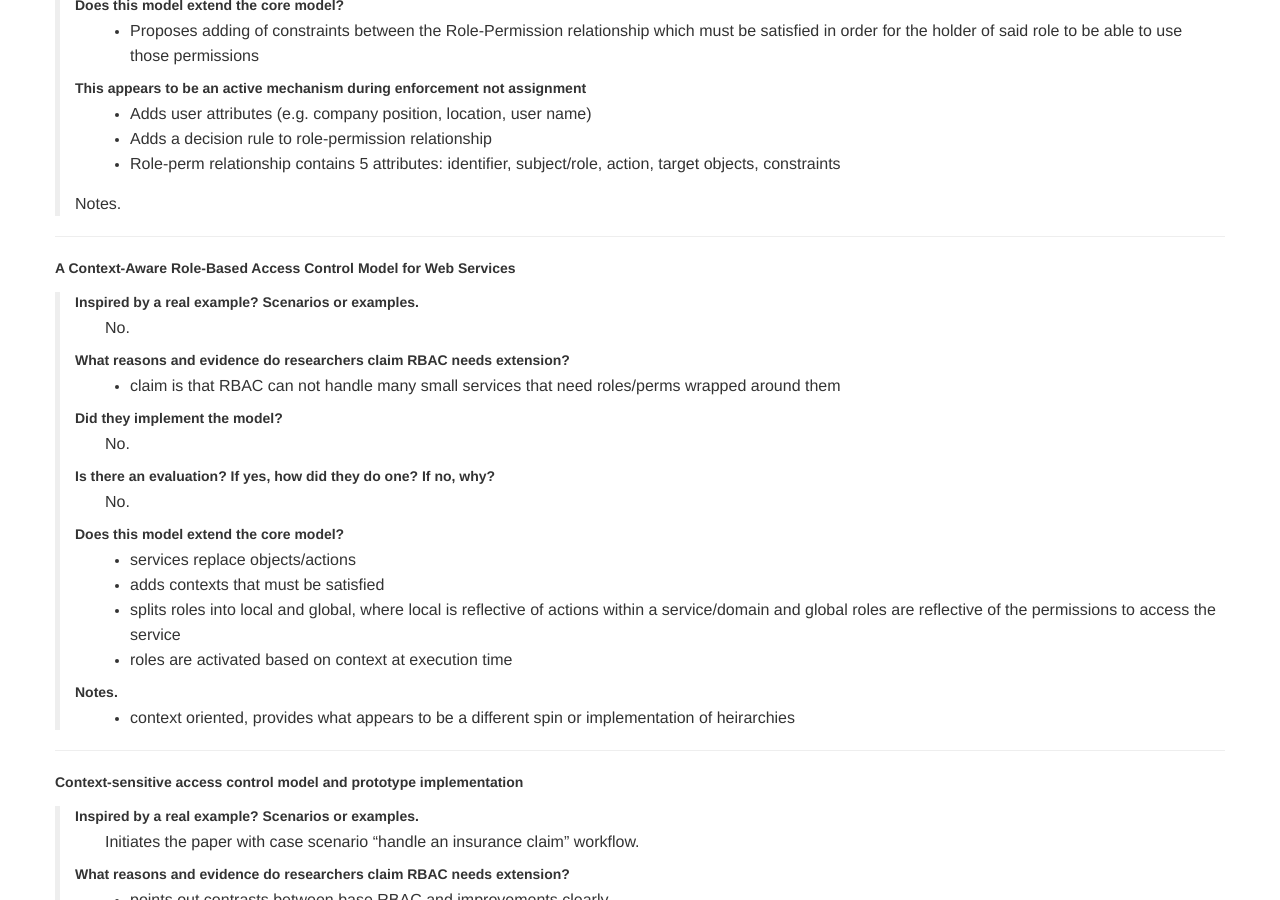
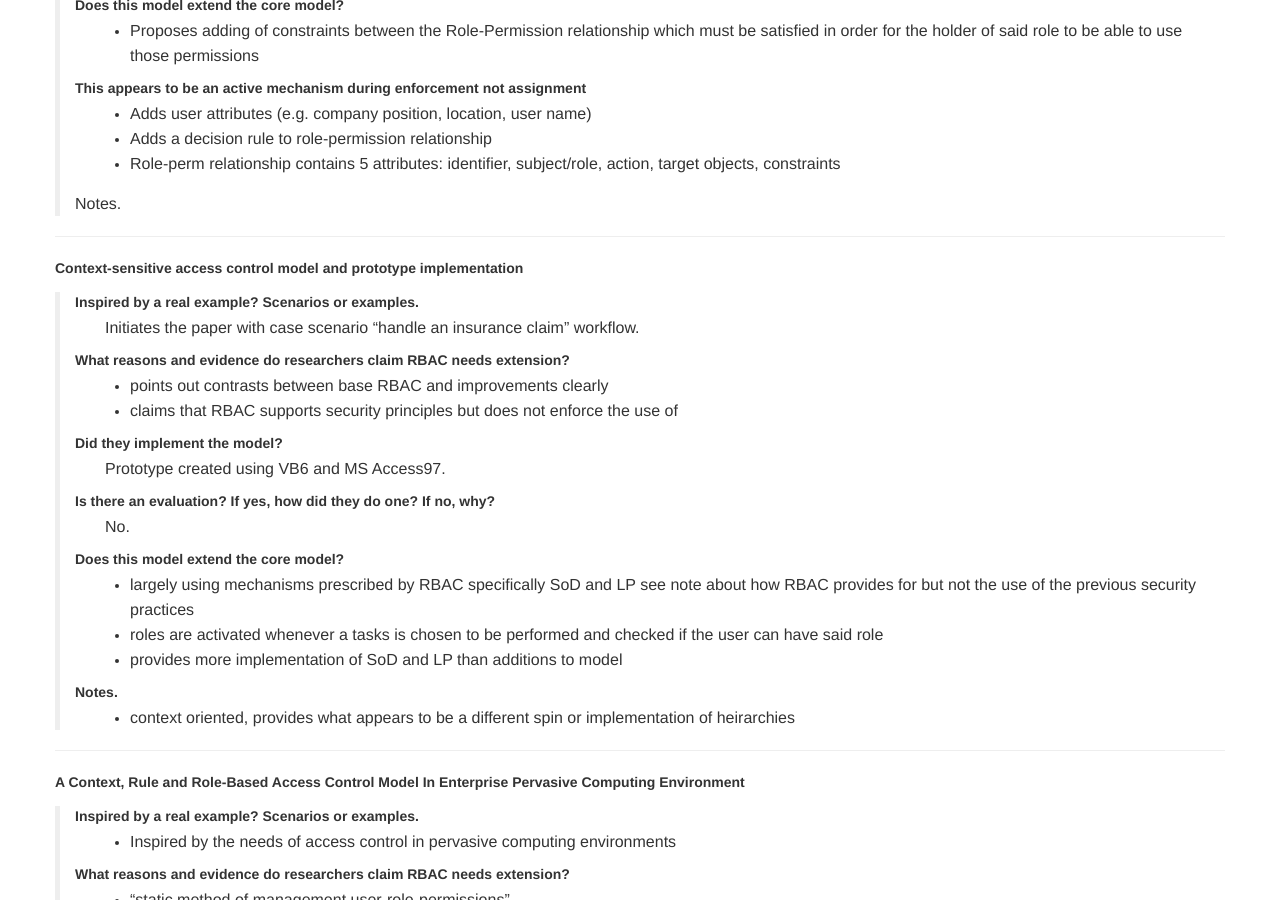
Before and after one commit to RealsearchGroup/rbac-slr, a Sphinx documentation site: the page built from analysis/source/categories/context.rst, in a window 1280 px wide and 900 px high, scrolled down 798 px. Built offline with Sphinx 7.4.7, drawn with Linux system fonts in a browser that asks for light colours; pages that are not in the unit, such as notebooks, are missing from menus.

Commit message:
Updates to paper list into appendix. Adds structured abstract. Moves paper counts into process.

```diff
--- a/analysis/source/categories/context.rst
+++ b/analysis/source/categories/context.rst
@@ -46,32 +46,6 @@
         - Role-perm relationship contains 5 attributes: identifier, subject/role, action, target objects, constraints
 
     Notes.
-
-
-----------------------------------------------------
-
-**A Context-Aware Role-Based Access Control Model for Web Services**
-
-    Inspired by a real example? Scenarios or examples.
-        No.
-
-    What reasons and evidence do researchers claim RBAC needs extension?
-        - claim is that RBAC can not handle many small services that need roles/perms wrapped around them
-
-    Did they implement the model?
-        No.
-
-    Is there an evaluation? If yes, how did they do one? If no, why?
-        No.
-
-    Does this model extend the core model?
-        - services replace objects/actions
-        - adds contexts that must be satisfied
-        - splits roles into local and global, where local is reflective of actions within a service/domain and global roles are reflective of the permissions to access the service
-        - roles are activated based on context at execution time
-
-    Notes.
-        - context oriented, provides what appears to be a different spin or implementation of heirarchies
 
 ----------------------------------------------------
 
```
Also changed, not shown: 8 other files.
